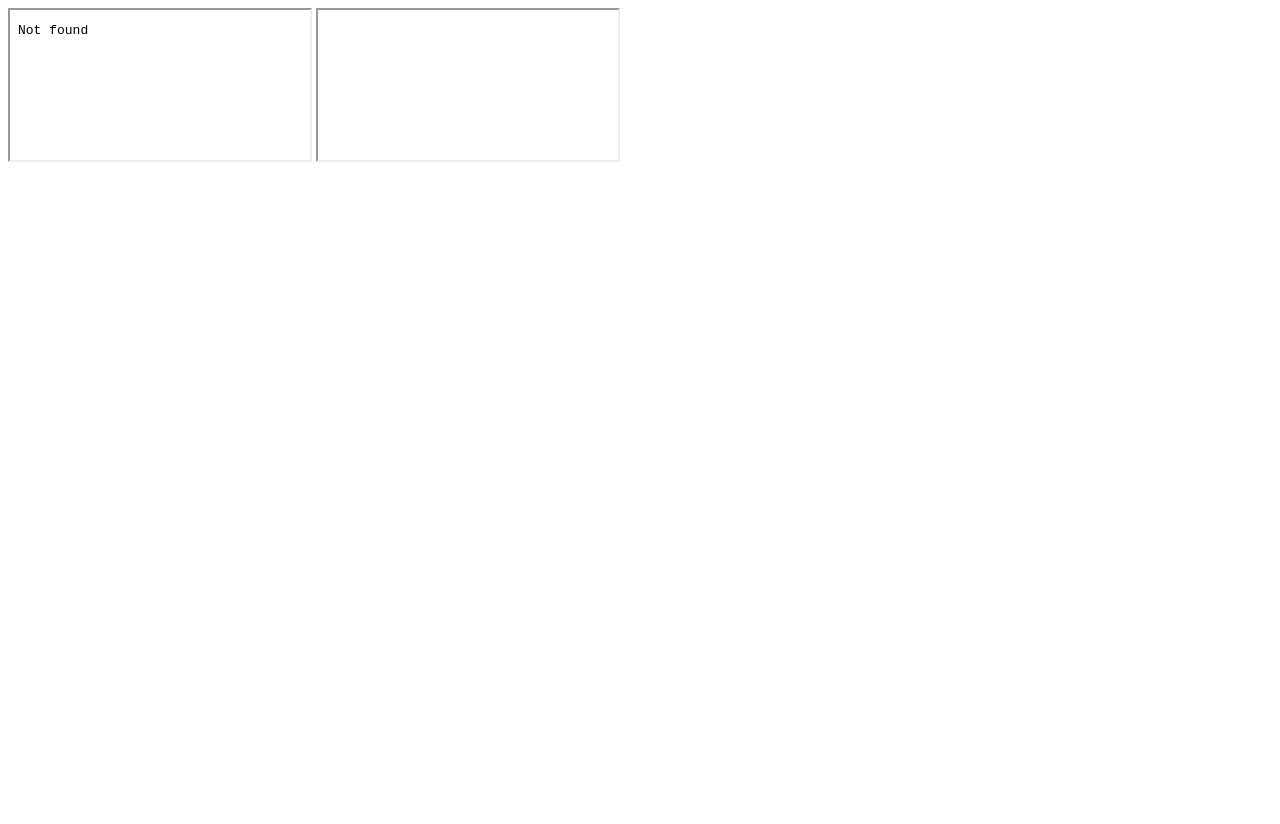
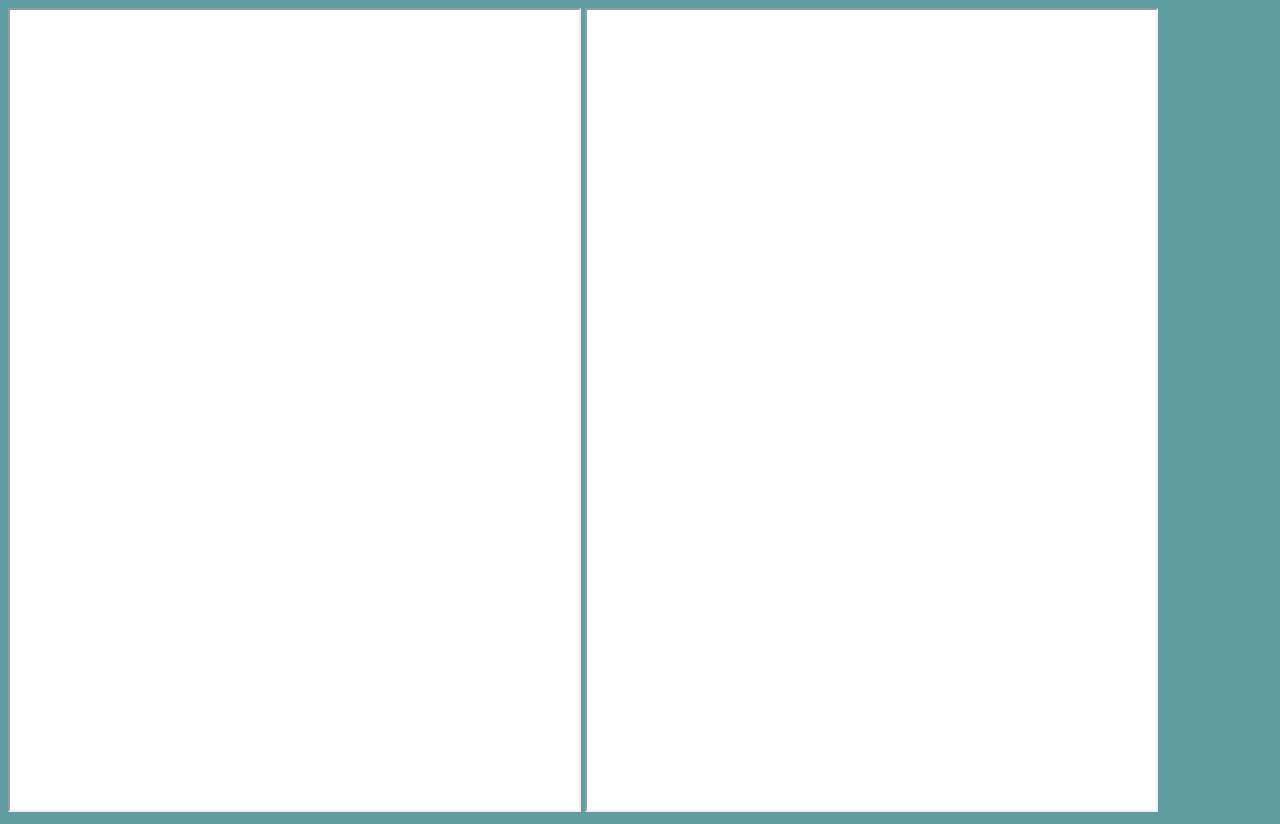
Before and after one commit to Rkeown/old-websites, a plain HTML site: page splitscreen/index.html in a window 1280 px wide. Before the commit the page ends 800 px from the top, so only its background shows below. Drawn offline with Linux system fonts and the light colour scheme.

Commit message:
Add files via upload

```diff
--- /dev/null
+++ b/splitscreen/StyleSheet.css
@@ -0,0 +1,8 @@
+body {
+    background-color:cadetblue;
+}
+iframe{
+    height:100vh;
+    width: 45%;
+    background-color:white;
+}
--- a/splitscreen/index.html
+++ b/splitscreen/index.html
@@ -3,9 +3,12 @@
 <head>
     <title>Splitscreen</title>
 	<meta charset="utf-8" />
+    <link href="StyleSheet.css" rel="stylesheet" />
+
 </head>
 <body>
-    <iframe src="www.google.ca" id="frame1"></iframe>
-    <iframe id="frame2"></iframe>
+    <iframe src="searchPage.html" id="frame1"></iframe>
+    <iframe src="searchPage.html" id="frame2"></iframe>
+
 </body>
 </html>
--- /dev/null
+++ b/splitscreen/searchPage.html
@@ -0,0 +1,13 @@
+<!DOCTYPE html>
+<html>
+<head>
+    <title></title>
+	<meta charset="utf-8" />
+</head>
+<body>
+    <div>
+        <script async src="https://cse.google.com/cse.js?cx=014998101678984802711:pxm8lmn2tlz" ></script>
+        <div class="gcse-search"></div>
+    </div>
+</body>
+</html>
```
